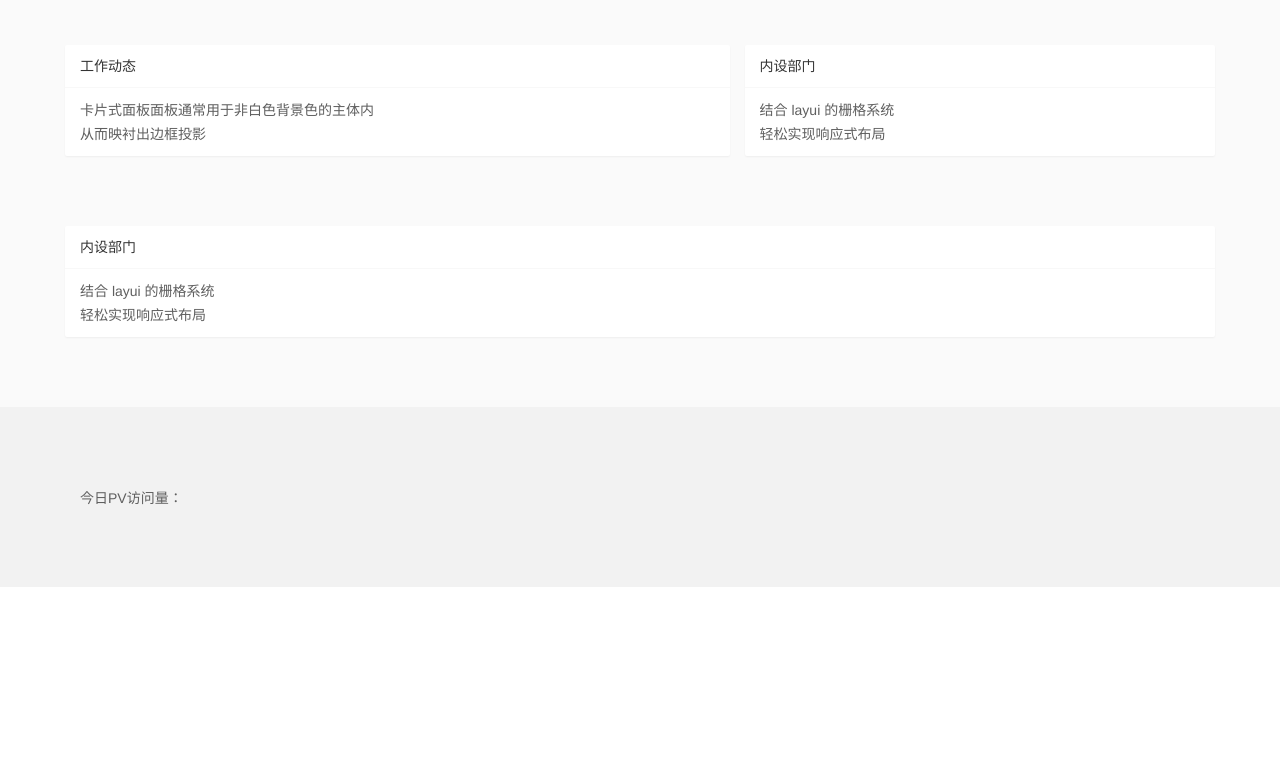
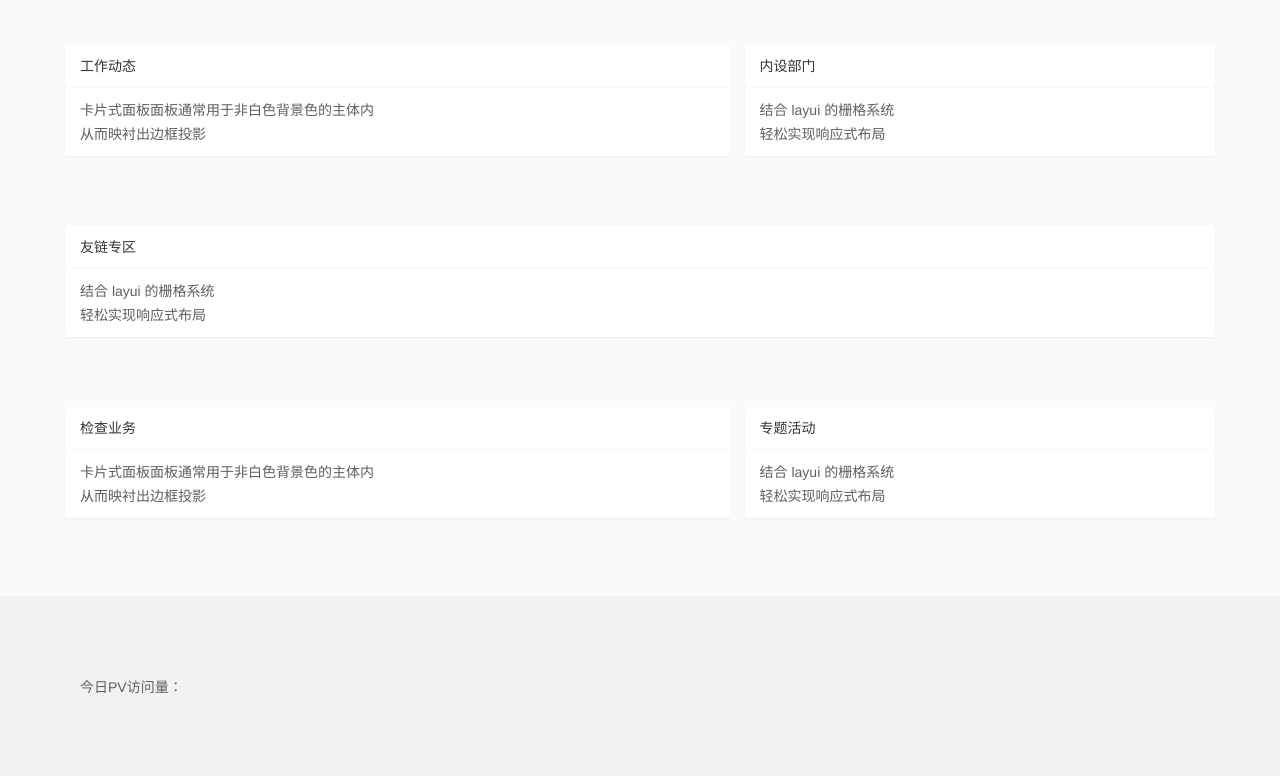
Before and after one commit to steven12030802/TJ, a Django app: template tjweb/templates/index.html in a window 1280 px wide. Shown: the part 915-1691 px from the top of the page. Before the commit the page ends 1502 px from the top, so only its background shows below. Run offline with Django 3.2, Linux system fonts and the light colour scheme; the template is opened without the code that fills it, so the values that code supplies are empty.

Commit message:
new petch

```diff
--- a/tjweb/templates/index.html
+++ b/tjweb/templates/index.html
@@ -71,10 +71,34 @@
         {#跳转链接#}
         <div class="layui-container" style="padding-top: 70px">
             <div class="layui-card">
-                <div class="layui-card-header">内设部门</div>
+                <div class="layui-card-header">友链专区</div>
                 <div class="layui-card-body">
                     结合 layui 的栅格系统<br>
                     轻松实现响应式布局
+                </div>
+            </div>
+        </div>
+
+
+        <div class="layui-container" style="padding-top: 70px">
+            <div class="layui-row layui-col-space15">
+                <div class="layui-col-md7">
+                    <div class="layui-card">
+                        <div class="layui-card-header">检查业务</div>
+                        <div class="layui-card-body">
+                            卡片式面板面板通常用于非白色背景色的主体内<br>
+                            从而映衬出边框投影
+                        </div>
+                    </div>
+                </div>
+                <div class="layui-col-md5">
+                    <div class="layui-card">
+                        <div class="layui-card-header">专题活动</div>
+                        <div class="layui-card-body">
+                            结合 layui 的栅格系统<br>
+                            轻松实现响应式布局
+                        </div>
+                    </div>
                 </div>
             </div>
         </div>
```
Also changed, not shown: db.sqlite3.
